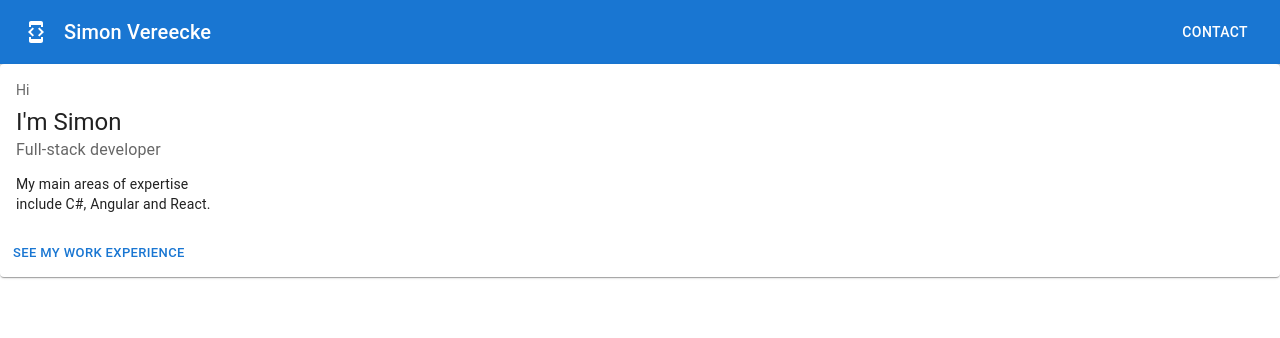
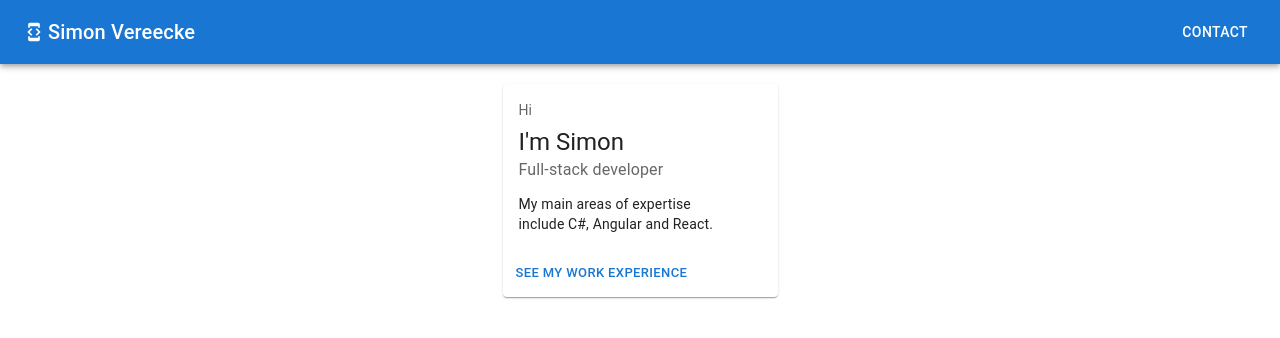
Before and after one commit to Simplify4Me2/my-awesome-website, a React (Create React App) app in the folder my-resume-react-app/: page / in a window 1280 px wide. Shown: the top 338 px of the page. Built offline with nearby package versions, Linux system fonts and the light colour scheme.

Commit message:
Add Tailwind

```diff
--- a/my-resume-react-app/package.json
+++ b/my-resume-react-app/package.json
@@ -43,5 +43,10 @@
       "last 1 firefox version",
       "last 1 safari version"
     ]
+  },
+  "devDependencies": {
+    "autoprefixer": "^10.4.7",
+    "postcss": "^8.4.13",
+    "tailwindcss": "^3.0.24"
   }
 }
--- /dev/null
+++ b/my-resume-react-app/postcss.config.js
@@ -0,0 +1,6 @@
+module.exports = {
+  plugins: {
+    tailwindcss: {},
+    autoprefixer: {},
+  },
+}
--- a/my-resume-react-app/src/home/home.css
+++ /dev/null
@@ -1,3 +0,0 @@
-.padding-right {
-    padding-right: 1rem
-}
--- a/my-resume-react-app/src/home/home.tsx
+++ b/my-resume-react-app/src/home/home.tsx
@@ -1,5 +1,4 @@
 import React from "react";
-import "./home.css";
 import {
   AppBar,
   Box,
@@ -20,7 +19,7 @@ export const Home: React.FC = (props) => {
       <Box sx={{ flexGrow: 1 }}>
         <AppBar position="static">
           <Toolbar>
-            <DeveloperMode className="padding-right" />
+            <DeveloperMode className="pr-1" />
             <Typography variant="h6" component="div" sx={{ flexGrow: 1 }}>
               Simon Vereecke
             </Typography>
@@ -28,7 +27,7 @@ export const Home: React.FC = (props) => {
           </Toolbar>
         </AppBar>
       </Box>
-      <div className="card">
+      <div className="flex justify-center pt-5">
         <Card sx={{ minWidth: 275 }}>
           <CardContent>
             <Typography
--- a/my-resume-react-app/src/index.css
+++ b/my-resume-react-app/src/index.css
@@ -1,3 +1,7 @@
+@tailwind base;
+@tailwind components;
+@tailwind utilities;
+
 body {
   margin: 0;
   font-family: -apple-system, BlinkMacSystemFont, 'Segoe UI', 'Roboto', 'Oxygen',
--- /dev/null
+++ b/my-resume-react-app/tailwind.config.js
@@ -0,0 +1,7 @@
+module.exports = {
+  content: ["./src/**/*.{js,jsx,ts,tsx}"],
+  theme: {
+    extend: {},
+  },
+  plugins: [],
+}
```
Also changed, not shown: my-resume-react-app/src/App.tsx (+8 -0 lines), 1 other file (tests, documents, lock files or other folders).
